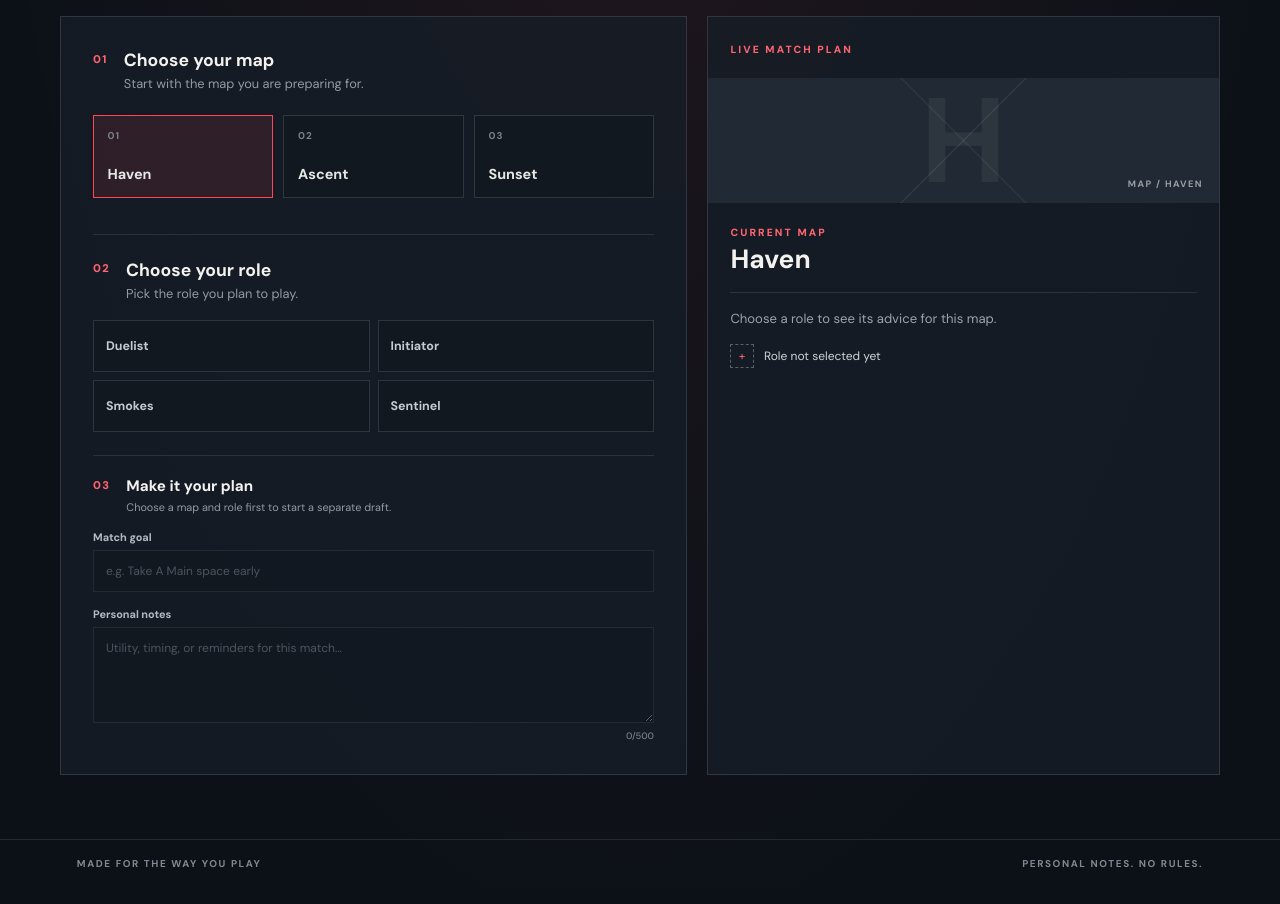
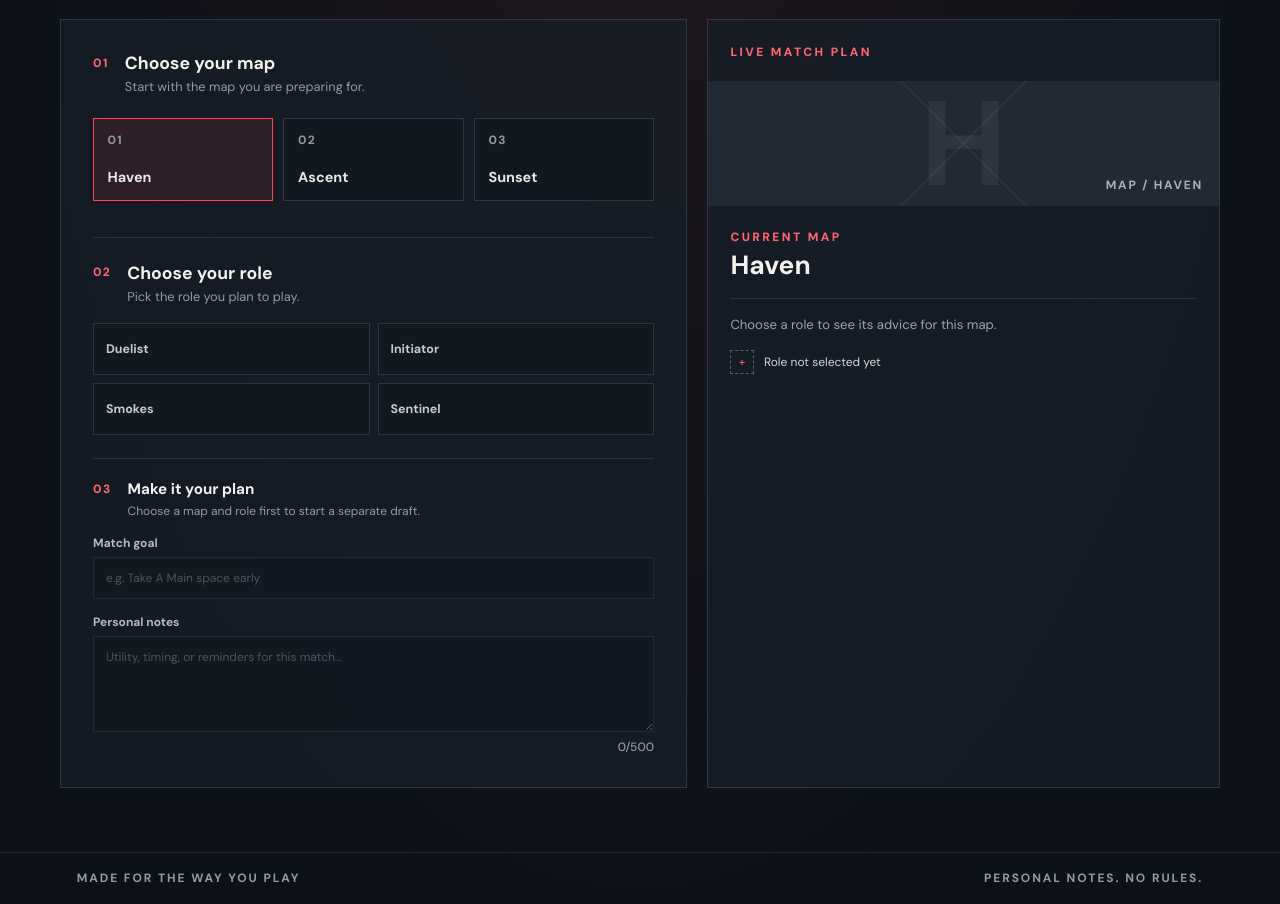
Before and after one commit to alimakki1661/valorant-match-prep-planner, a React (Vite) app: page / in a window 1280 px wide. Shown: the part 540-1444 px from the top of the page. Built offline with nearby package versions, Linux system fonts and the light colour scheme; a web font is replaced by a local one.

Commit message:
Improve planner text readability

```diff
--- a/src/App.css
+++ b/src/App.css
@@ -8,10 +8,10 @@
 .site-header, .site-footer { display: flex; align-items: center; justify-content: space-between; padding: 1.1rem clamp(1.25rem, 6vw, 6rem); border-bottom: 1px solid rgba(255, 255, 255, 0.1); }
 .brand { display: inline-flex; align-items: center; gap: 0.65rem; color: #f5f5f2; font-size: 0.75rem; font-weight: 800; letter-spacing: 0.14em; text-decoration: none; }
 .brand-mark { display: grid; width: 1.8rem; height: 1.8rem; place-items: center; background: #ff4655; color: #0c1118; font-size: 1rem; font-style: italic; letter-spacing: 0; }
-.header-label, .site-footer { color: #808993; font-size: 0.62rem; font-weight: 700; letter-spacing: 0.16em; }
+.header-label, .site-footer { color: #929ba4; font-size: 0.75rem; font-weight: 700; letter-spacing: 0.16em; }
 .page-content { width: min(1160px, calc(100% - 2.5rem)); margin: 0 auto; padding: clamp(3.5rem, 8vw, 6.5rem) 0 4rem; flex: 1; }
 .intro { max-width: 650px; margin-bottom: 3rem; }
-.eyebrow { margin: 0; color: #ff6470; font-size: 0.65rem; font-weight: 800; letter-spacing: 0.2em; }
+.eyebrow { margin: 0; color: #ff6470; font-size: 0.75rem; font-weight: 800; letter-spacing: 0.2em; }
 .intro h1 { margin: 0.9rem 0 1rem; color: #f4f3f0; font-size: clamp(2.8rem, 6.5vw, 5.2rem); font-weight: 800; letter-spacing: -0.07em; line-height: 0.98; }
 .intro h1 span { color: #ff4655; }
 .intro-copy { max-width: 38rem; color: #aab1b7; font-size: 1rem; line-height: 1.65; }
@@ -21,13 +21,13 @@
 .section-heading { display: flex; align-items: flex-start; gap: 1rem; }
 .section-heading h2 { margin: 0; color: #f3f2ef; font-size: 1.1rem; font-weight: 700; }
 .section-heading p { margin: 0.25rem 0 0; color: #929ba4; font-size: 0.8rem; }
-.step-number { padding-top: 0.15rem; color: #ff6470; font-size: 0.7rem; font-weight: 800; letter-spacing: 0.12em; }
+.step-number { padding-top: 0.15rem; color: #ff6470; font-size: 0.75rem; font-weight: 800; letter-spacing: 0.12em; }
 .map-list { display: grid; grid-template-columns: repeat(3, minmax(0, 1fr)); gap: 0.65rem; margin: 1.4rem 0 2.25rem; }
 .map-option { display: flex; min-height: 5.2rem; flex-direction: column; align-items: flex-start; justify-content: space-between; padding: 0.85rem; border: 1px solid rgba(255, 255, 255, 0.13); background: #111820; color: #e7e8e6; cursor: pointer; text-align: left; transition: border-color 140ms ease, background 140ms ease, transform 140ms ease; }
 .map-option:hover { transform: translateY(-2px); border-color: rgba(255, 70, 85, 0.65); }
 .map-option:focus-visible { outline: 2px solid #ff6470; outline-offset: 3px; }
 .map-option.is-selected { border-color: #ff4655; background: rgba(255, 70, 85, 0.11); }
-.map-option-index { color: #77828b; font-size: 0.62rem; font-weight: 700; letter-spacing: 0.1em; }
+.map-option-index { color: #929ba4; font-size: 0.75rem; font-weight: 700; letter-spacing: 0.1em; }
 .map-option > span:nth-child(2) { font-size: 0.9rem; font-weight: 700; }
 .role-browser { padding-top: 1.5rem; border-top: 1px solid rgba(255, 255, 255, 0.1); }
 .role-heading { margin-bottom: 1.15rem; }
@@ -38,34 +38,34 @@
 .role-option.is-active { border-color: #ff4655; background: rgba(255, 70, 85, 0.12); color: #fff; }
 .selected-role-summary h3 { margin: 0.25rem 0 0; color: #f3f2ef; font-size: 1.05rem; }
 .map-tips { margin-top: 1.35rem; padding-top: 1.15rem; border-top: 1px solid rgba(255, 255, 255, 0.1); }
-.tips-heading-row { display: flex; align-items: flex-start; justify-content: space-between; gap: 0.8rem; }
+.tips-heading-row { display: flex; flex-wrap: wrap; align-items: flex-start; justify-content: space-between; gap: 0.8rem; }
 .tips-heading-row h3 { margin: 0.3rem 0 0; color: #f3f2ef; font-size: 1rem; }
 .phase-switch { display: flex; padding: 0.18rem; border: 1px solid rgba(255, 255, 255, 0.12); background: #10171f; }
-.phase-switch button { padding: 0.35rem 0.5rem; border: 0; background: transparent; color: #98a2aa; cursor: pointer; font-size: 0.62rem; }
+.phase-switch button { padding: 0.35rem 0.5rem; border: 0; background: transparent; color: #98a2aa; cursor: pointer; font-size: 0.75rem; }
 .phase-switch button:hover, .phase-switch button:focus-visible { color: #fff; }
 .phase-switch button:focus-visible { outline: 2px solid #ff6470; outline-offset: 1px; }
 .phase-switch button.is-active { background: #ff4655; color: #0c1118; font-weight: 800; }
 .tip-copy { margin: 1rem 0 0; color: #d3d7d9; font-size: 0.78rem; line-height: 1.65; }
-.tip-context { margin: 0.7rem 0 0; color: #87929b; font-size: 0.63rem; line-height: 1.5; }
+.tip-context { margin: 0.7rem 0 0; color: #aab1b7; font-size: 0.75rem; line-height: 1.5; }
 .match-notes { margin-top: 1.4rem; padding-top: 1.25rem; border-top: 1px solid rgba(255, 255, 255, 0.1); }
 .notes-heading { margin-bottom: 1rem; }
 .notes-heading h2 { font-size: 0.95rem; }
-.notes-heading p { font-size: 0.68rem; }
-.note-field { display: flex; flex-direction: column; gap: 0.4rem; margin-top: 0.9rem; color: #b3bbc1; font-size: 0.68rem; font-weight: 700; }
+.notes-heading p { font-size: 0.75rem; }
+.note-field { display: flex; flex-direction: column; gap: 0.4rem; margin-top: 0.9rem; color: #b3bbc1; font-size: 0.75rem; font-weight: 700; }
 .note-field input, .note-field textarea { width: 100%; border: 1px solid rgba(255, 255, 255, 0.14); border-radius: 0; padding: 0.7rem 0.75rem; background: #10171f; color: #f3f2ef; font-size: 0.75rem; font-weight: 400; line-height: 1.5; resize: vertical; }
 .note-field input:disabled, .note-field textarea:disabled { cursor: not-allowed; opacity: 0.55; }
 .note-field input::placeholder, .note-field textarea::placeholder { color: #78848d; }
 .note-field input:focus-visible, .note-field textarea:focus-visible { outline: 2px solid #ff6470; outline-offset: 2px; border-color: transparent; }
-.character-count { align-self: flex-end; color: #77828b; font-size: 0.58rem; font-weight: 500; }
+.character-count { align-self: flex-end; color: #929ba4; font-size: 0.75rem; font-weight: 500; }
 .plan-review { margin-top: 1rem; padding: 0.85rem; border-left: 2px solid #ff4655; background: rgba(255, 255, 255, 0.03); }
-.plan-review-label, .plan-review-item-label { margin: 0; color: #ff6470; font-size: 0.58rem; font-weight: 800; letter-spacing: 0.13em; }
+.plan-review-label, .plan-review-item-label { margin: 0; color: #ff6470; font-size: 0.75rem; font-weight: 800; letter-spacing: 0.13em; }
 .plan-review-item { margin-top: 0.7rem; }
-.plan-review-copy { margin: 0.3rem 0 0; color: #d3d7d9; font-size: 0.73rem; line-height: 1.5; white-space: pre-wrap; overflow-wrap: anywhere; }
+.plan-review-copy { margin: 0.3rem 0 0; color: #d3d7d9; font-size: 0.75rem; line-height: 1.5; white-space: pre-wrap; overflow-wrap: anywhere; }
 .plan-panel { display: flex; min-height: 325px; flex-direction: column; }
 .plan-topline { padding: 1.25rem 1.4rem; }
 .plan-map-art { position: relative; display: grid; min-height: 125px; place-items: center; overflow: hidden; background: linear-gradient(135deg, transparent 49.7%, rgba(255, 255, 255, 0.08) 50%, transparent 50.3%), linear-gradient(45deg, transparent 49.7%, rgba(255, 255, 255, 0.06) 50%, transparent 50.3%), #202934; }
 .map-ghost { color: rgba(255, 255, 255, 0.06); font-size: 7.5rem; font-weight: 900; line-height: 1; }
-.map-coordinate { position: absolute; right: 1rem; bottom: 0.8rem; color: rgba(255, 255, 255, 0.55); font-size: 0.58rem; font-weight: 700; letter-spacing: 0.15em; }
+.map-coordinate { position: absolute; right: 1rem; bottom: 0.8rem; color: #aab1b7; font-size: 0.75rem; font-weight: 700; letter-spacing: 0.15em; }
 .plan-details { padding: 1.4rem; }
 .plan-details h2 { margin: 0.2rem 0 0; color: #f3f2ef; font-size: 1.65rem; }
 .plan-divider { height: 1px; margin: 1rem 0; background: rgba(255, 255, 255, 0.1); }
@@ -74,4 +74,4 @@
 .empty-icon { display: grid; width: 1.45rem; height: 1.45rem; place-items: center; border: 1px dashed rgba(255, 255, 255, 0.3); color: #ff6470; }
 .site-footer { border-top: 1px solid rgba(255, 255, 255, 0.1); border-bottom: 0; }
 @media (max-width: 760px) { .planner-layout { grid-template-columns: 1fr; } .intro { margin-bottom: 2rem; } .plan-panel { min-height: 0; } }
-@media (max-width: 480px) { .header-label { max-width: 8rem; text-align: right; } .page-content { width: min(calc(100% - 1.5rem), 1160px); } .map-list { gap: 0.4rem; } .map-option { min-height: 4.5rem; padding: 0.65rem; } .site-footer { gap: 1rem; font-size: 0.5rem; } }
+@media (max-width: 480px) { .header-label { max-width: 9rem; text-align: right; } .page-content { width: min(calc(100% - 1.5rem), 1160px); } .map-list { gap: 0.4rem; } .map-option { min-height: 4.5rem; padding: 0.65rem; } .site-footer { flex-wrap: wrap; gap: 0.75rem 1rem; font-size: 0.75rem; } }
```
